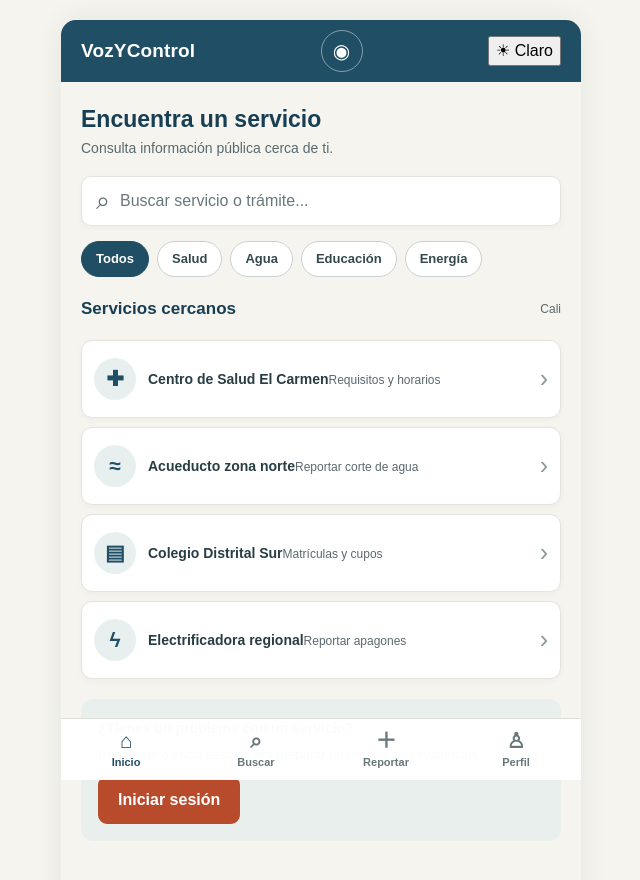
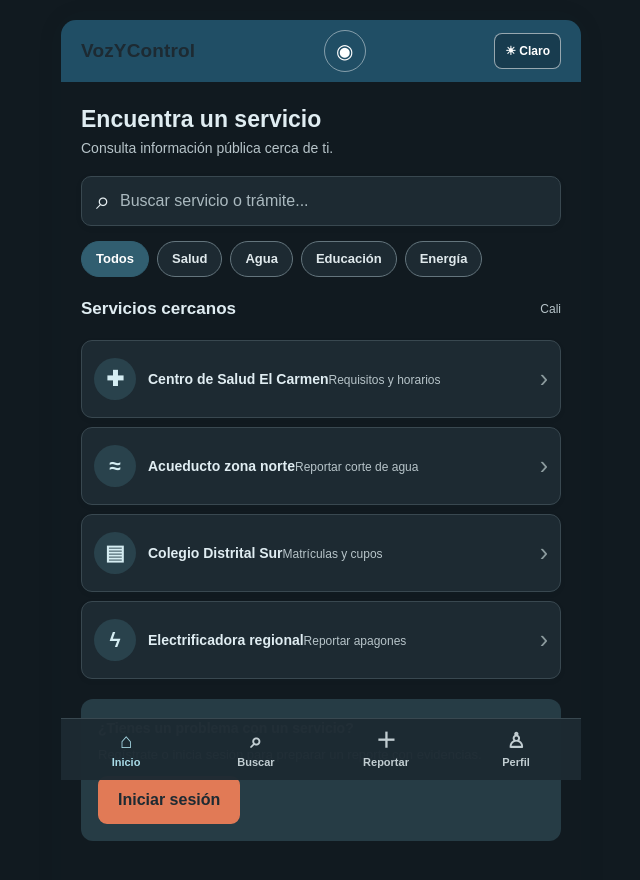
Before and after one commit to huberalexander23/VozYControl, a plain HTML site: page index.html in a window 1280 px wide. Both pictures are taken after a click on the button "☾ Oscuro". Shown: the whole page, without its empty margins (319-959 px from the left). Drawn offline with Linux system fonts and the light colour scheme.

Commit message:
Integra modo oscuro y ajustes finales en main

```diff
--- a/css/styles.css
+++ b/css/styles.css
@@ -167,3 +167,88 @@ details.service-card { display: block; padding: 0; }
 @media (min-width: 700px) {
   .tabbar { left: 50%; transform: translateX(-50%); }
 }
+
+/* Modo oscuro: variables y estados equivalentes en todas las vistas. */
+:root[data-theme="dark"] {
+  color-scheme: dark;
+  --navy: #204e65;
+  --navy-deep: #e0edf2;
+  --teal: #8ac8d4;
+  --orange: #e17a56;
+  --orange-dark: #c45b39;
+  --ink: #e6eef1;
+  --muted: #b7c4c9;
+  --paper: #111a20;
+  --white: #1d2a32;
+  --line: #394850;
+  --green: #8bd1ae;
+  --amber-bg: #4c3b1b;
+  --red-bg: #4b2b27;
+  --focus: #ffd166;
+}
+:root[data-theme="dark"] body,
+:root[data-theme="dark"] .app-shell { background: var(--paper); color: var(--ink); }
+:root[data-theme="dark"] .card,
+:root[data-theme="dark"] .stat-card,
+:root[data-theme="dark"] .auth-panel,
+:root[data-theme="dark"] .report-row,
+:root[data-theme="dark"] .profile-details,
+:root[data-theme="dark"] .search-box,
+:root[data-theme="dark"] .field input:not([type="file"]),
+:root[data-theme="dark"] .field select,
+:root[data-theme="dark"] .field textarea { background: var(--white); color: var(--ink); border-color: var(--line); }
+:root[data-theme="dark"] .page-title,
+:root[data-theme="dark"] .section-title,
+:root[data-theme="dark"] .service-name,
+:root[data-theme="dark"] .report-title,
+:root[data-theme="dark"] .profile-summary h2,
+:root[data-theme="dark"] .success-panel h2 { color: #e0edf2; }
+:root[data-theme="dark"] .service-icon,
+:root[data-theme="dark"] .upload-icon { color: #d5edf2; background: #29424c; }
+:root[data-theme="dark"] .info-banner { color: #e6eef1; background: #263c45; }
+:root[data-theme="dark"] .info-banner strong { color: #f2f7f8; }
+:root[data-theme="dark"] .tabbar { background: rgba(29,42,50,.98); border-color: var(--line); }
+:root[data-theme="dark"] .tab { color: #c1cdd1; }
+:root[data-theme="dark"] .tab[aria-current="page"] { color: #a9dce8; }
+:root[data-theme="dark"] .auth-tabs { background: #26343b; }
+:root[data-theme="dark"] .auth-tab { color: #d2dfe3; }
+:root[data-theme="dark"] .auth-tab[aria-selected="true"] { color: #f1f7f9; background: #35464f; border-color: #52636b; }
+:root[data-theme="dark"] .field label,
+:root[data-theme="dark"] .evidence-field legend { color: #e0e9ec; }
+:root[data-theme="dark"] .field input::placeholder,
+:root[data-theme="dark"] .field textarea::placeholder,
+:root[data-theme="dark"] .search-box input::placeholder { color: #aab9bf; }
+:root[data-theme="dark"] .file-drop { color: #d7edf2; background: #1a2930; border-color: #647b84; }
+:root[data-theme="dark"] .btn-secondary { color: #e3f0f4; background: #24343d; border-color: #9bbac4; }
+:root[data-theme="dark"] .service-detail { color: #c0ccd0; }
+:root[data-theme="dark"] .chip { color: #e0e9ec; background: #1d2a32; border-color: #64757d; }
+:root[data-theme="dark"] .chip[aria-pressed="true"] { color: white; background: #315e70; border-color: #315e70; }
+:root[data-theme="dark"] .subpage-header { background: #1d2a32; border-color: var(--line); }
+:root[data-theme="dark"] .subpage-header h1 { color: #e0edf2; }
+:root[data-theme="dark"] .profile-detail strong { color: #e6eef1; }
+:root[data-theme="dark"] .badge-progress { color: #ffd2bf; background: #4b2b27; }
+:root[data-theme="dark"] .badge-pending { color: #ffe1a3; background: #4c3b1b; }
+:root[data-theme="dark"] .badge-done { color: #b7ead0; background: #214536; }
+:root[data-theme="dark"] .success-icon { color: #b7ead0; background: #214536; }
+:root[data-theme="dark"] .has-error input,
+:root[data-theme="dark"] .has-error select,
+:root[data-theme="dark"] .has-error textarea { border-color: #ff8e80 !important; }
+.theme-toggle {
+  min-height: 36px;
+  padding: 6px 10px;
+  border: 1px solid rgba(255,255,255,.55);
+  border-radius: 8px;
+  color: #fff;
+  background: rgba(12,31,42,.35);
+  font-size: 12px;
+  font-weight: 800;
+  cursor: pointer;
+  white-space: nowrap;
+}
+.auth-brand, .dashboard-header-inner, .subpage-header { position: relative; }
+.auth-brand .theme-toggle { position: absolute; top: 22px; right: 14px; color: var(--navy); border-color: var(--line); background: var(--white); }
+.dashboard-header-inner .theme-toggle { position: absolute; top: 16px; right: 76px; }
+.subpage-header .theme-toggle { position: absolute; top: 10px; right: 10px; color: var(--navy); border-color: var(--line); background: var(--white); }
+:root[data-theme="dark"] .auth-brand .theme-toggle,
+:root[data-theme="dark"] .subpage-header .theme-toggle { color: #e4f0f3; border-color: #71858d; background: #24343d; }
+:root[data-theme="dark"] .topbar .theme-toggle { color: white; }
```
